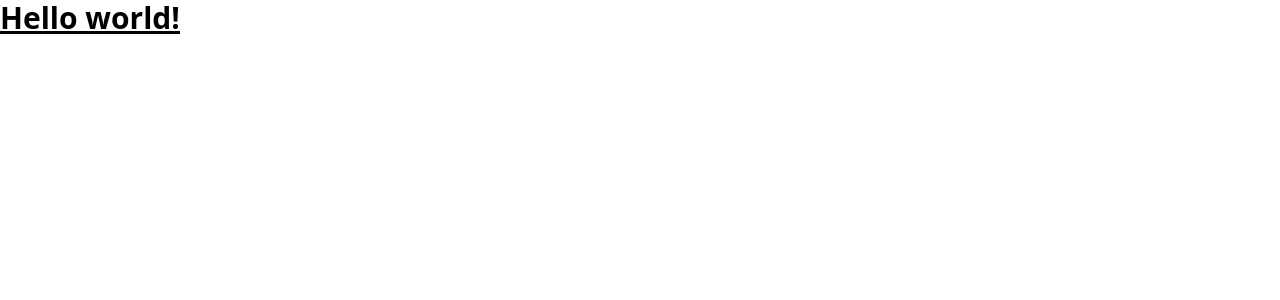
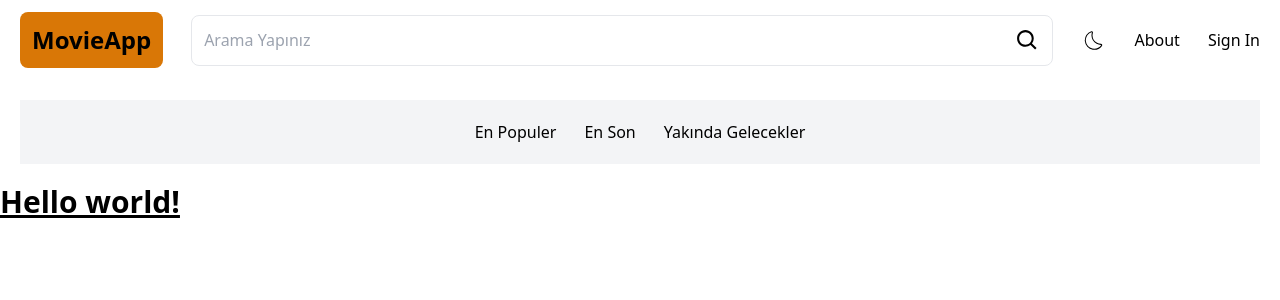
Before and after one commit to mustafadurmaz/NextjsMovieApp, a Next.js app: page / in a window 1280 px wide. Shown: the top 300 px of the page. Built offline with nearby package versions, Linux system fonts and the light colour scheme.

Commit message:
Dark mode added

```diff
--- a/package.json
+++ b/package.json
@@ -10,8 +10,10 @@
   },
   "dependencies": {
     "next": "13.2.4",
+    "next-themes": "^0.2.1",
     "react": "18.2.0",
-    "react-dom": "18.2.0"
+    "react-dom": "18.2.0",
+    "react-icons": "^4.8.0"
   },
   "devDependencies": {
     "@trivago/prettier-plugin-sort-imports": "^4.1.1",
--- /dev/null
+++ b/src/app/Providers.jsx
@@ -0,0 +1,10 @@
+"use client";
+
+import { ThemeProvider } from "next-themes";
+import React from "react";
+
+const Providers = ({ children }) => {
+  return <ThemeProvider enableSystem={true} attribute="class">{children}</ThemeProvider>;
+};
+
+export default Providers;
--- /dev/null
+++ b/src/app/components/Header.jsx
@@ -0,0 +1,33 @@
+import React from "react";
+import { BiSearch } from "react-icons/bi";
+
+import MenuItem from "./MenuItem";
+import ThemeComp from "./ThemeComp";
+
+const Header = () => {
+  const menu = [
+    {
+      name: "About",
+      url: "/about",
+    },
+    {
+      name: "Sign In",
+      url: "/login",
+    },
+  ];
+  return (
+    <div className="flex items-center gap-7 h-20 p-5">
+      <div className="bg-amber-600 rounded-lg p-3 text-2xl font-bold">MovieApp</div>
+      <div className="flex flex-1 items-center gap-2 border p-3 rounded-lg">
+        <input placeholder="Arama Yapınız" className="flex-1 outline-none bg-transparent" type="text" />
+        <BiSearch size={25} />
+      </div>
+      <ThemeComp />
+      {menu.map((menuItem, index) => (
+        <MenuItem menuItem={menuItem} index={index} />
+      ))}
+    </div>
+  );
+};
+
+export default Header;
--- /dev/null
+++ b/src/app/components/MenuItem.jsx
@@ -0,0 +1,13 @@
+import Link from "next/link";
+import React from "react";
+
+const MenuItem = ({ menuItem }) => {
+  console.log(menuItem);
+  return (
+    <>
+      <Link href={menuItem.url}>{menuItem.name}</Link>
+    </>
+  );
+};
+
+export default MenuItem;
--- /dev/null
+++ b/src/app/components/Tabs.jsx
@@ -0,0 +1,36 @@
+"use client"
+import Link from "next/link";
+import { useSearchParams } from "next/navigation";
+import React from "react";
+
+const Tabs = () => {
+  const searchParams = useSearchParams();
+  const genre=searchParams.get("genre");
+
+  console.log("genre", genre);
+  const tabs = [
+    {
+      name: "En Populer",
+      url: "populer",
+    },
+    {
+      name: "En Son",
+      url: "latest",
+    },
+    {
+      name: "Yakında Gelecekler",
+      url: "upcoming",
+    },
+  ];
+  return (
+    <div className="p-5 m-5 bg-gray-100 dark:bg-gray-900 flex items-center justify-center gap-7">
+      {tabs.map((tab, index) => (
+        <Link className={`cursor-pointer hover:opacity-75 transition-opacity ${tab.url===genre? "underline underline-offset-8 text-amber-600" :""}`} href={`/?genre=${tab.url}`}>
+          {tab.name}{" "}
+        </Link>
+      ))}
+    </div>
+  );
+};
+
+export default Tabs;
--- /dev/null
+++ b/src/app/components/ThemeComp.jsx
@@ -0,0 +1,33 @@
+"use client";
+
+import { useTheme } from "next-themes";
+import React, { useEffect, useState } from "react";
+import { CiDark,CiLight } from "react-icons/ci";
+
+const ThemeComp = () => {
+  const [mounted, setMounted] = useState(false);
+  const { systemTheme, theme, setTheme } = useTheme();
+
+  useEffect(() => {
+    setMounted(true);
+  }, []);
+
+  const themeMode = systemTheme === "system" ? systemTheme : theme;
+
+  console.log("theme mode: ", themeMode);
+
+  return (
+    <>
+      <div>
+        {mounted &&
+          (themeMode === "dark" ? (
+            <CiLight onClick={()=>setTheme("light")} className="cursor-pointer" size={25} />
+          ) : (
+            <CiDark onClick={()=>setTheme("dark")} className="cursor-pointer" size={25} />
+          ))}
+      </div>
+    </>
+  );
+};
+
+export default ThemeComp;
--- a/src/app/layout.jsx
+++ b/src/app/layout.jsx
@@ -1,9 +1,22 @@
-import "./globals.css"
+import React from "react";
 
-export default function RootLayout({ children }) {
+import Providers from "./Providers";
+import Header from "./components/Header";
+import Tabs from "./components/Tabs";
+import "./globals.css";
+
+const Layout = ({ children }) => {
   return (
     <html lang="en">
-      <body>{children}</body>
+      <body>
+        <Providers>
+          <Header />
+          <Tabs />
+          {children}
+        </Providers>
+      </body>
     </html>
-  )
-}
+  );
+};
+
+export default Layout;
--- a/tailwind.config.js
+++ b/tailwind.config.js
@@ -12,4 +12,5 @@ module.exports = {
     extend: {},
   },
   plugins: [],
+  darkMode: 'class',
 }
```
Also changed, not shown: src/app/head.jsx (+4 -6 lines), src/app/page.jsx (+8 -10 lines), src/app/globals.css (line endings or trailing spaces), 1 other file (tests, documents, lock files or other folders).
